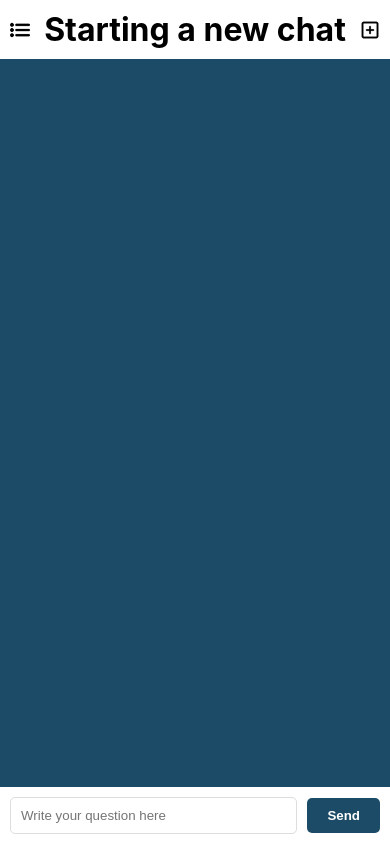
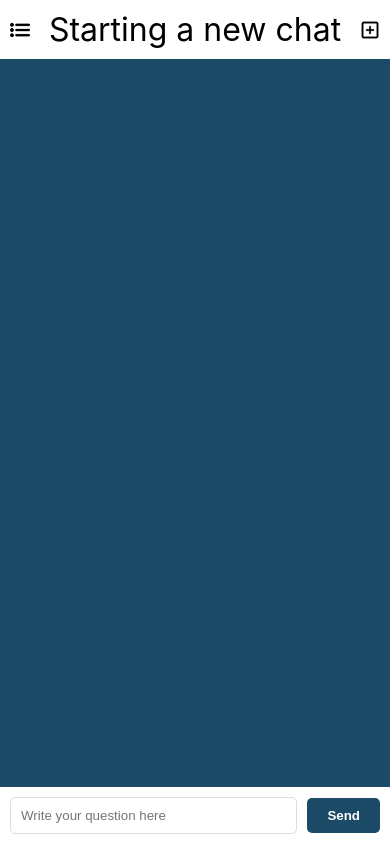
Before and after one commit to alinepmarcondes/ChatBot-IWS, a React (Create React App) app: page /chat in a window 390 px wide. Built offline with nearby package versions, Linux system fonts and the light colour scheme.

Commit message:
fix: ajuste font weight do header h1

```diff
--- a/src/components/Chat/Chat.css
+++ b/src/components/Chat/Chat.css
@@ -73,6 +73,10 @@
   border-radius: 5px;
   cursor: pointer;
   font-weight: bold;
+}
+
+h1 {
+  font-weight: 400;
 }
 
 @media screen and (max-width: 736px) {
@@ -152,4 +156,8 @@
     cursor: pointer;
     font-weight: bold;
   }
+
+  h1 {
+    font-weight: 400;
 }
+}
```
